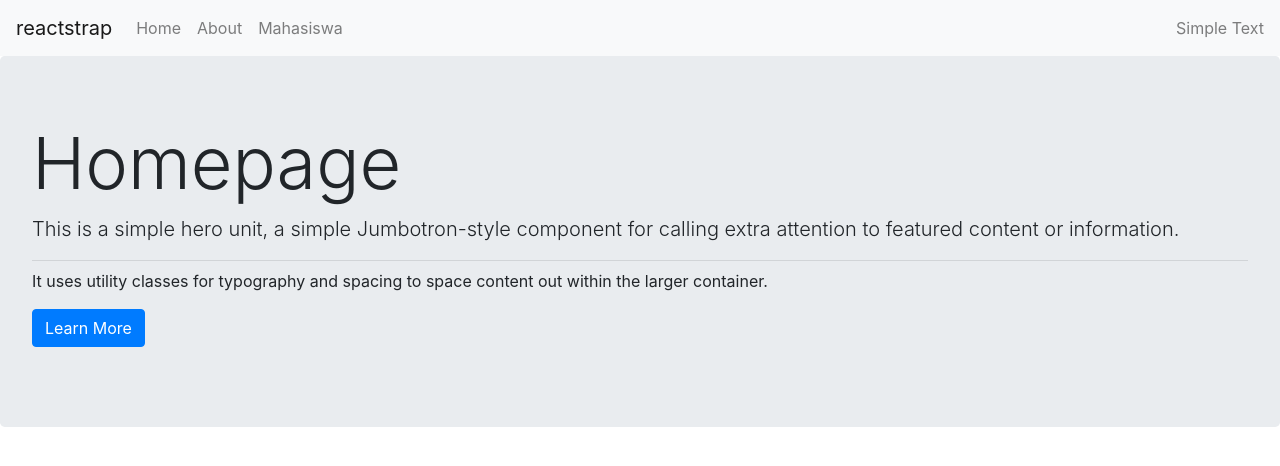
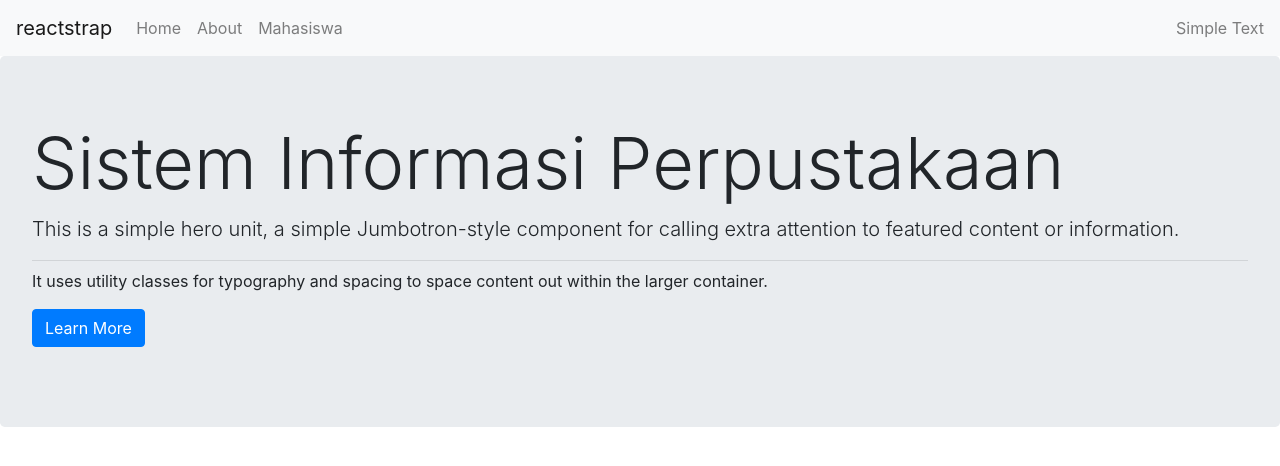
Before and after one commit to Bilqistf/Reactjs, a React (Create React App) app in the folder aplikasireact/: page / in a window 1280 px wide. Shown: the top 466 px of the page. Built offline with nearby package versions, Linux system fonts and the light colour scheme.

Commit message:
SIA Perpustakaan

```diff
--- a/aplikasireact/src/Component/fungsional/HomePage.jsx
+++ b/aplikasireact/src/Component/fungsional/HomePage.jsx
@@ -7,7 +7,7 @@
         return (
             <div>
                 <Jumbotron>
-                    <h1 className="display-3">Homepage</h1>
+                    <h1 className="display-3">Sistem Informasi Perpustakaan</h1>
                     <p className="lead">This is a simple hero unit, a simple Jumbotron-style component for calling extra attention to featured content or information.</p>
                     <hr className="my-2" />
                     <p>It uses utility classes for typography and spacing to space content out within the larger container.</p>
```
